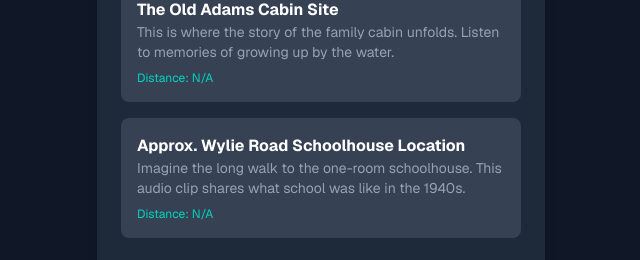
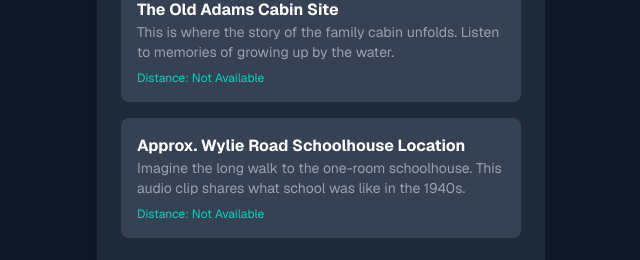
Before and after one commit to ah-ko/geo-audio-next, a Next.js app: page / in a window 1280 px wide. Shown: the part 284-544 px from the top of the page, without its empty margins (319-959 px from the left). Built offline with nearby package versions, Linux system fonts and the light colour scheme.

Commit message:
Initial commit of geo-audio tour app

```diff
--- a/app/page.tsx
+++ b/app/page.tsx
@@ -27,9 +27,8 @@ const pointsOfInterest: PointOfInterest[] = [
 	{
 		id: 1,
 		name: "The Old Adams Cabin Site",
-		lat: 46.106953,
-		lon: -77.489467,
-
+		lat: 46.0997975,
+		lon: -77.4900301,
 		audioSrc: "/oldcabin.m4a",
 		description:
 			"This is where the story of the family cabin unfolds. Listen to memories of growing up by the water.",
@@ -37,15 +36,15 @@ const pointsOfInterest: PointOfInterest[] = [
 	{
 		id: 2,
 		name: "Approx. Wylie Road Schoolhouse Location",
-		lat: 46.0997975,
-		lon: -77.4900301,
+		lat: 46.106953,
+		lon: -77.489467,
 		audioSrc: "/oldcabin.m4a",
 		description:
 			"Imagine the long walk to the one-room schoolhouse. This audio clip shares what school was like in the 1940s.",
 	},
 ];
 
-const TRIGGER_RADIUS = 30; // 30 meters
+const TRIGGER_RADIUS = 50; // 30 meters
 
 // --- Helper Function: Haversine Formula for Distance Calculation ---
 function getDistance(
@@ -89,8 +88,12 @@ const ARComponent = ({ onClose }: { onClose: () => void }) => {
 	const sceneContainerRef = useRef<HTMLDivElement>(null);
 
 	// Your custom hook to load scripts remains the same
-  const isAFrameLoaded = useScript("https://aframe.io/releases/1.5.0/aframe.min.js");
-  const isMindARLoaded = useScript("https://cdn.jsdelivr.net/npm/mind-ar@1.2.5/dist/mindar-image-aframe.prod.js");
+	const isAFrameLoaded = useScript(
+		"https://aframe.io/releases/1.5.0/aframe.min.js"
+	);
+	const isMindARLoaded = useScript(
+		"https://cdn.jsdelivr.net/npm/mind-ar@1.2.5/dist/mindar-image-aframe.prod.js"
+	);
 
 	// This useEffect hook will run when the scripts are loaded
 	useEffect(() => {
@@ -124,7 +127,7 @@ const ARComponent = ({ onClose }: { onClose: () => void }) => {
 			// Cleanup function: This will run when the component is unmounted
 			return () => {
 				// Clear the container to ensure a clean removal of the scene
-        container.innerHTML = '';
+				container.innerHTML = "";
 			};
 		}
 	}, [isAFrameLoaded, isMindARLoaded]); // This effect depends on the scripts loading
@@ -148,7 +151,9 @@ const ARComponent = ({ onClose }: { onClose: () => void }) => {
       */}
 			{(!isAFrameLoaded || !isMindARLoaded) && (
 				<div className="absolute top-0 left-0 w-full h-full flex items-center justify-center bg-black bg-opacity-75">
-          <p className="text-white text-lg">Loading AR Libraries...</p>
+					<p className="text-white text-lg">
+						Loading AR Libraries...
+					</p>
 				</div>
 			)}
 		</div>
@@ -202,11 +207,20 @@ export default function Home() {
 						nearestPoint = { ...point, distance };
 					}
 
+					// This is the block that runs when a point is "visited"
 					if (distance <= TRIGGER_RADIUS && !point.played) {
 						setError(null);
 						setActiveAudio(point.audioSrc);
 						setStatusMessage(`Playing story for: ${point.name}`);
 						didTriggerAudio = true;
+
+						// ✨ **NEW CODE ADDED HERE** ✨
+						// If the visited point is the one with the AR experience,
+						// set the state to show the AR component automatically.
+						if (point.id === 1) {
+							setShowAR(true);
+						}
+
 						return { ...point, played: true, distance };
 					}
 
@@ -233,7 +247,7 @@ export default function Home() {
 				return updatedLocations;
 			});
 		},
-		[]
+		[] // Dependencies remain empty
 	);
 
 	useEffect(() => {
@@ -365,26 +379,15 @@ export default function Home() {
 									</p>
 									<p className="text-xs mt-2 text-teal-400">
 										{point.distance === Infinity
-											? "Distance: N/A"
-											: `Distance: ${Math.round(
-													point.distance
-											  )}m`}
+											? `Distance: Not Available`
+											: `Distance: ${Math.round(point.distance)}m` }
 										{point.played && (
 											<span className="ml-2 font-bold text-green-400">
 												(Visited ✔)
 											</span>
 										)}
 									</p>
-									{point.id === 1 &&
-										point.played &&
-										!showAR && (
-											<button
-												onClick={() => setShowAR(true)}
-												className="mt-3 w-full bg-indigo-500 hover:bg-indigo-600 text-white font-bold py-2 px-4 rounded-lg text-sm"
-											>
-												Launch AR Experience
-											</button>
-										)}
+
 								</li>
 							))}
 						</ul>
```
Lines whose indentation alone changed are shown as unchanged.
